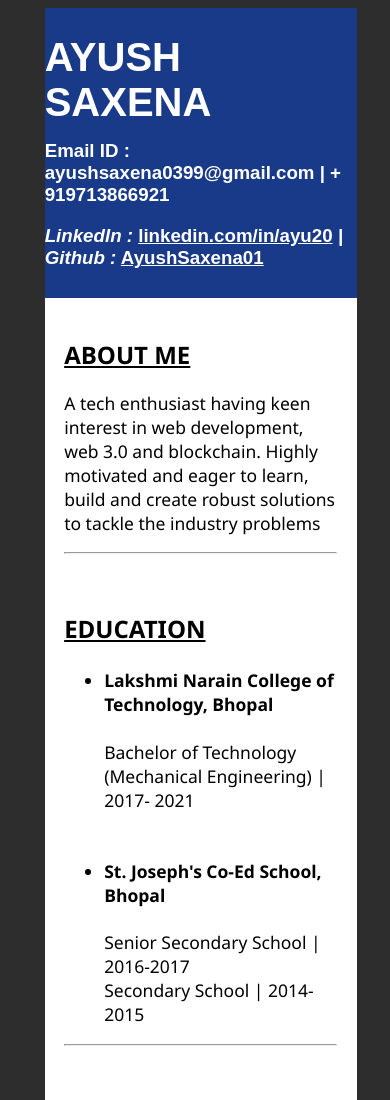
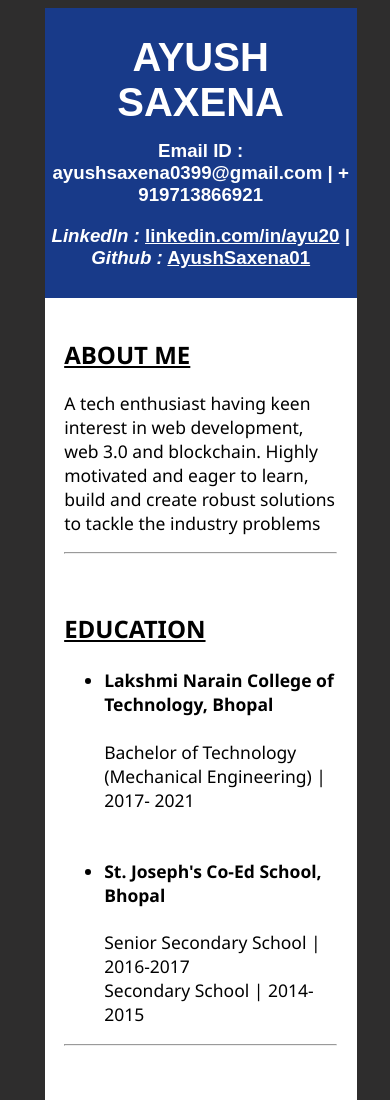
Before and after one commit to AyushSaxena01/resume-css, a plain HTML site: page index.html in a window 390 px wide. Shown: the top 1100 px of the page. Drawn offline with Linux system fonts and the light colour scheme.

Commit message:
final commit

```diff
--- a/styles.css
+++ b/styles.css
@@ -60,3 +60,14 @@ nav{
 header h1{
     font-size: 40px;
 }
+@media screen and (max-width: 650px) {
+    header h3{
+        text-align: center;
+
+    }
+}
+@media screen and (max-width: 395px) {
+    header h1{
+        text-align: center;
+    }
+}
```
